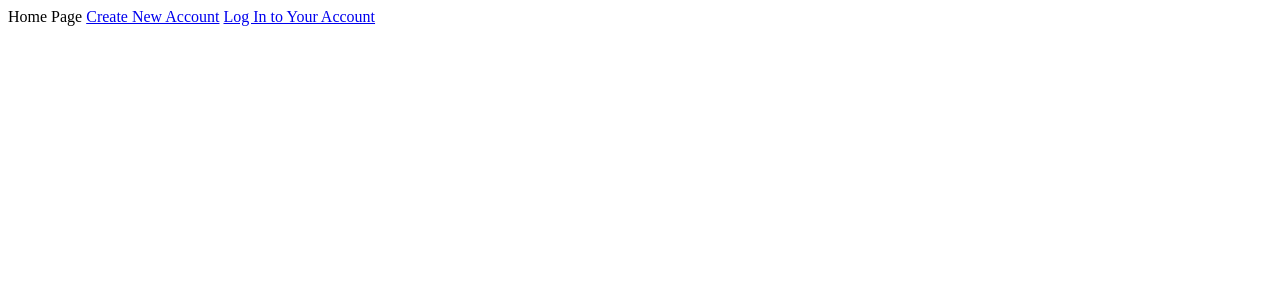
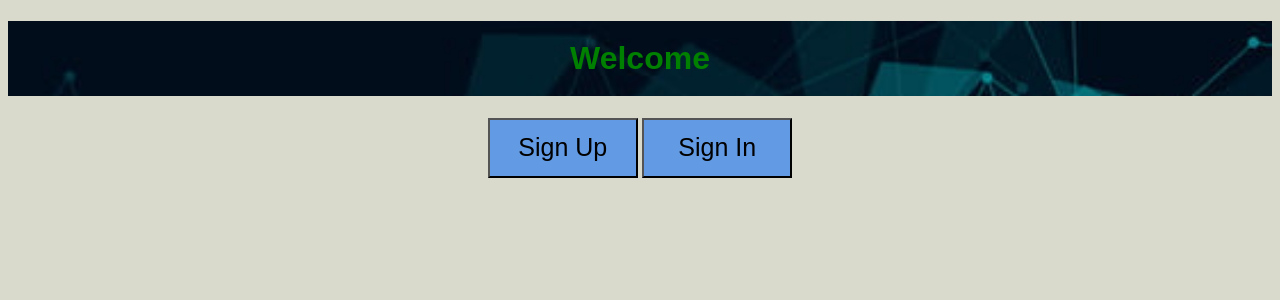
Before and after one commit to matthewcornell12/RestaurantDjango, a Django app: page /restaurants/ in a window 1280 px wide. Shown: the top 300 px of the page. Run offline with Django 3.2, Linux system fonts and the light colour scheme.

Commit message:
CSS Styling for Index and Signup

```diff
--- /dev/null
+++ b/restaurants/static/restaurants/index.css
@@ -0,0 +1,37 @@
+h1 {
+  color: green;
+  text-align: center;
+  background: white url("images/headbanner.jpeg") no-repeat;
+  background-size: cover;
+  height: 75px;
+  line-height: 75px;
+
+}
+
+div.formbuttons {
+  display: block;
+  text-align: center;
+}
+
+form {
+  display: inline-block;
+  margin-left: auto;
+  margin-right: auto;
+  text-align: left;
+}
+
+input {
+  width: 150px;
+  height: 60px;
+  background-color: #629ae3;
+  font-size: 25px;
+  border-radius: 0px;
+}
+
+* {
+  	font-family: Arial;
+}
+
+body {
+  background-color: #d9d9cc;
+}
--- a/restaurants/templates/restaurants/index.html
+++ b/restaurants/templates/restaurants/index.html
@@ -1,8 +1,16 @@
 <!DOCTYPE html>
 <head>
-  Home Page
+  {% load static %}
+  <link rel="stylesheet" type="text/css" href="{% static 'restaurants/index.css' %}">
 </head>
 <body>
-  <a href="{% url 'restaurants:signup' %}">Create New Account</a>
-  <a href="{% url 'restaurants:signin' %}">Log In to Your Account</a>
+  <h1>Welcome</h1>
+  <div class="formbuttons">
+    <form action="{% url 'restaurants:signup' %}" method="get">
+      <input type="submit" name="SignUp" value="Sign Up">
+    </form>
+    <form action="{% url 'restaurants:signin' %}" method="get">
+      <input type="submit" name="SignIn" value="Sign In">
+    </form>
+  </div>
 </body>
```
Also changed, not shown: restaurants/static/restaurants/signup.css (added, +24 -0 lines), restaurants/templates/restaurants/signup.html (+5 -3 lines), db.sqlite3, restaurants/static/restaurants/images/headbanner.jpeg (added).
